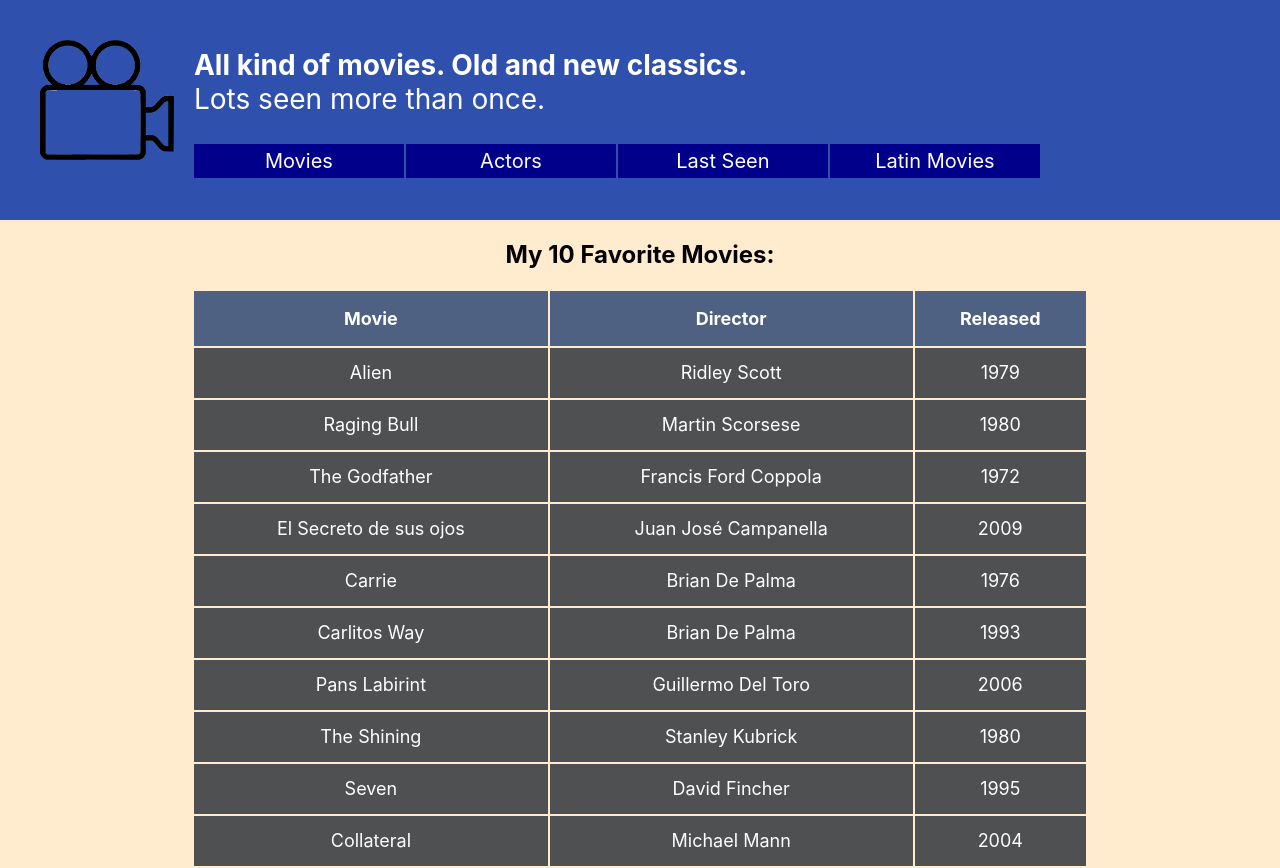
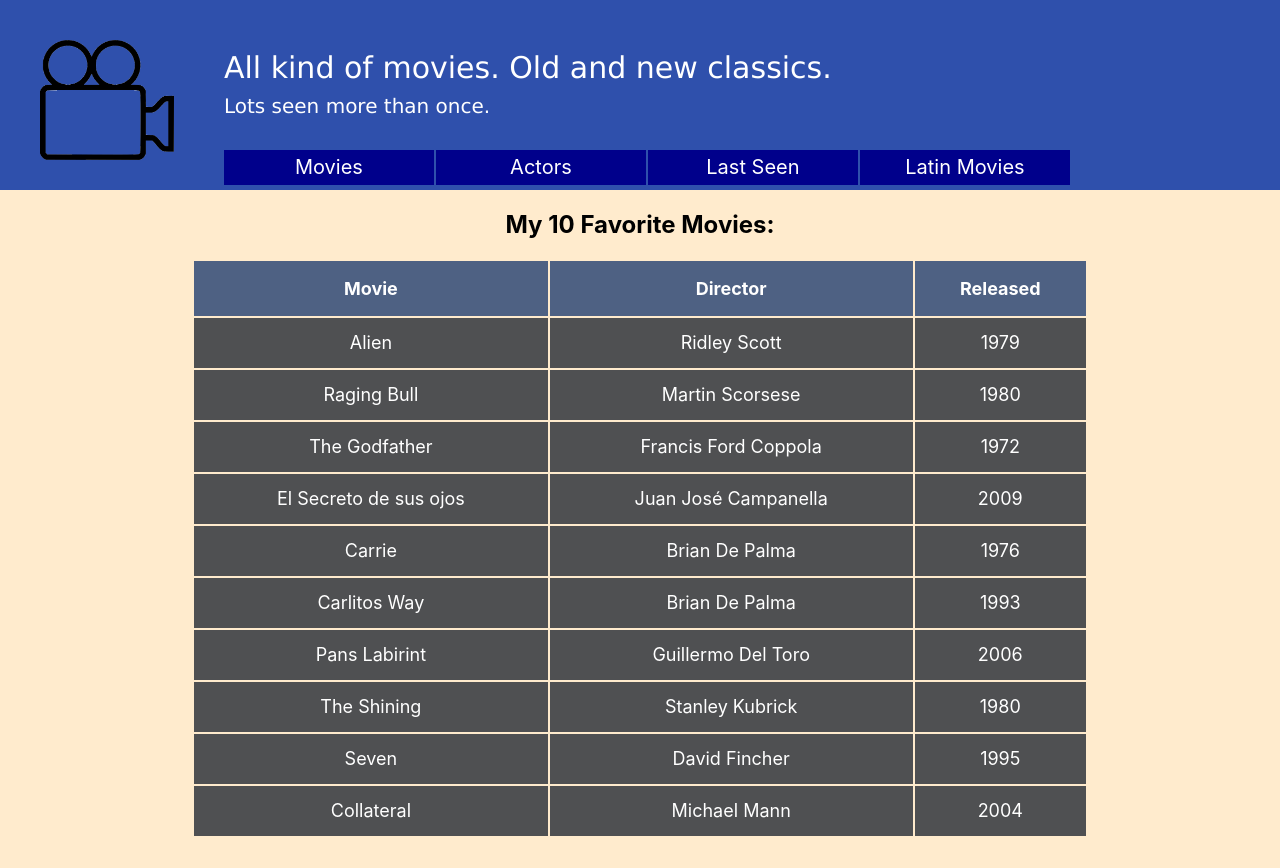
Before and after one commit to darciovilela/react-movies, a React (Create React App) app: page / in a window 1280 px wide. Shown: the top 868 px of the page. Built offline with nearby package versions, Linux system fonts and the light colour scheme; data requests are answered from the project's data file.

Commit message:
Use axios to fetch lastseen and latinmovies

```diff
--- a/src/App.css
+++ b/src/App.css
@@ -4,18 +4,27 @@
 }
 
 .App-header {
-  height: 180px;
+  height: 150px;
   padding: 20px;
   background-color: #2f50ac;
-  font-size: calc(12px + 2vmin);
   color: white;
   text-align: left;
+}
+
+.p-header {
+  font-size: 30px;
+  font-family: 'Lucida Sans', 'Lucida Sans Regular', 'Lucida Grande',
+    'Lucida Sans Unicode', Geneva, Verdana, sans-serif;
+}
+
+span {
+  font-size: 20px;
 }
 
 .App-logo {
   height: 120px;
   pointer-events: none;
-  margin: 20px;
+  margin: 20px 50px 20px 20px;
   float: left;
 }
 
@@ -27,6 +36,7 @@
 .App-header ul li {
   display: inline-block;
   width: 200px;
+  height: 25px;
   text-align: center;
   background: darkblue;
   margin-right: 2px;
@@ -34,13 +44,8 @@
   cursor: pointer;
 }
 
-@keyframes App-logo-spin {
-  from {
-    transform: rotate(0deg);
-  }
-  to {
-    transform: rotate(360deg);
-  }
+.App-header ul li:hover {
+  color: rgb(211, 177, 136);
 }
 
 .Movie-table-head {
--- a/src/components/Header.tsx
+++ b/src/components/Header.tsx
@@ -8,9 +8,9 @@ export const Header = (props: IProps) => {
   return (
     <header className="App-header">
       <img src={logo} className="App-logo" alt="logo" />
-      <p>
-        <b>All kind of movies. Old and new classics.</b> <br />
-        Lots seen more than once.
+      <p className="p-header">
+        All kind of movies. Old and new classics. <br />
+        <span>Lots seen more than once.</span>
       </p>
       <div>
         <ul>
--- a/src/components/LastSeen.tsx
+++ b/src/components/LastSeen.tsx
@@ -1,7 +1,29 @@
-import db from '../data/db.json';
-const lastseen = db.lastseen;
+import { useState, useEffect } from 'react';
+import axios from 'axios';
+
+interface LastSeen {
+  name: string;
+  about: string;
+  rating: string;
+}
 
 export const LastSeen = () => {
+  const [lastseen, setLastSeen] = useState<LastSeen[]>([]);
+
+  useEffect(() => {
+    const callFetchFunction = async () => {
+      const result = await axios.get<LastSeen[]>(
+        'http://localhost:4000/lastseen'
+      );
+      setLastSeen(result.data);
+    };
+    callFetchFunction();
+  }, []);
+
+  if (!lastseen.length) {
+    return <div>Loading... (or empty)</div>;
+  }
+
   return (
     <div>
       <h2>My {lastseen.length} last seen movies:</h2>
--- a/src/components/LatinMovies.tsx
+++ b/src/components/LatinMovies.tsx
@@ -1,7 +1,29 @@
-import db from '../data/db.json';
-const latinmovies = db.latinmovies;
+import { useState, useEffect } from 'react';
+import axios from 'axios';
+
+interface LatinMovie {
+  name: string;
+  country: string;
+  released: string;
+}
 
 export const LatinMovies = () => {
+  const [latinmovies, setLatinMovies] = useState<LatinMovie[]>([]);
+
+  useEffect(() => {
+    const callFetchFunction = async () => {
+      const result = await axios.get<LatinMovie[]>(
+        'http://localhost:4000/latinmovies'
+      );
+      setLatinMovies(result.data);
+    };
+    callFetchFunction();
+  }, []);
+
+  if (!latinmovies.length) {
+    return <div>Loading... (or empty)</div>;
+  }
+
   return (
     <div>
       <h2>{latinmovies.length} Latin Movies that you must see:</h2>
--- a/src/components/MoviesList.tsx
+++ b/src/components/MoviesList.tsx
@@ -1,12 +1,13 @@
 import { useState, useEffect } from 'react';
 import axios from 'axios';
 
+// declaracao do que sera passado na interface
 interface Movie {
   name: string;
   director: string;
   released: string;
 }
-
+// inicio do estado com array vazio
 export const MoviesList = () => {
   const [movies, setMovies] = useState<Movie[]>([]);
 
```
